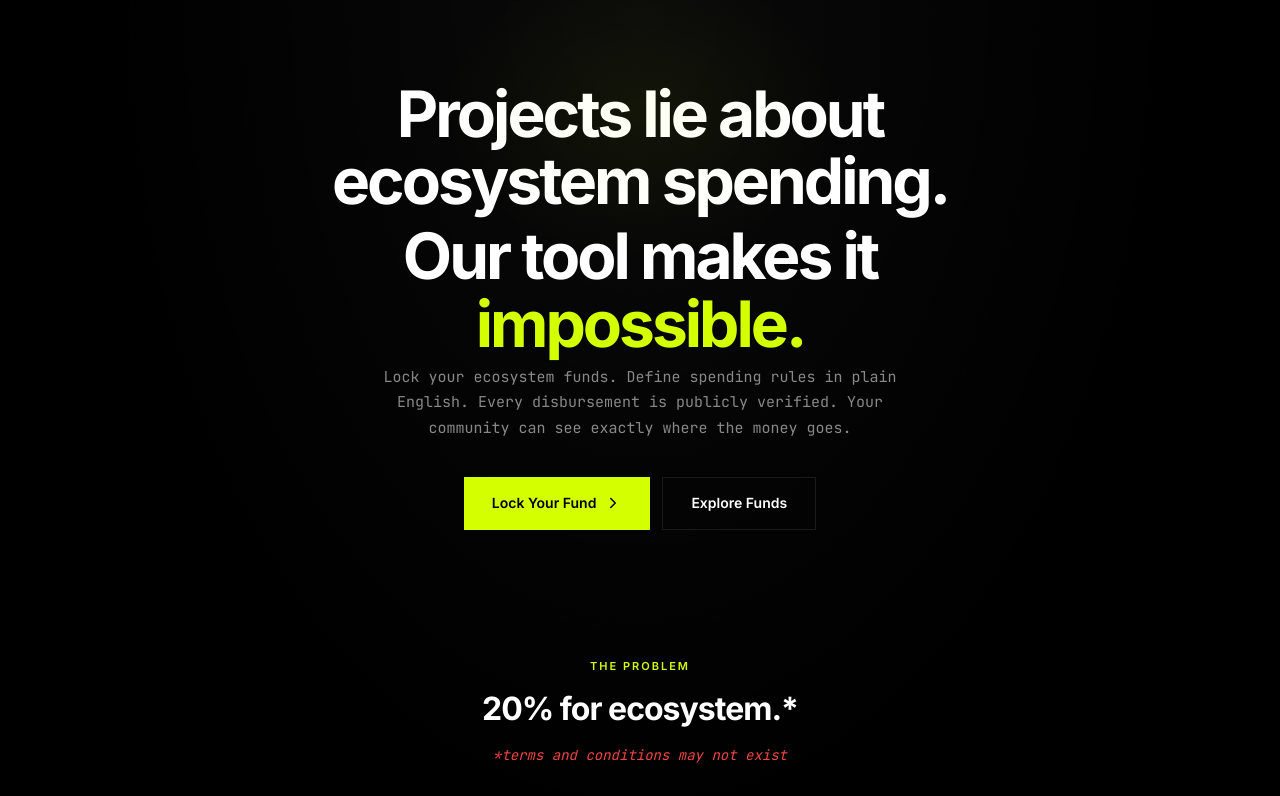
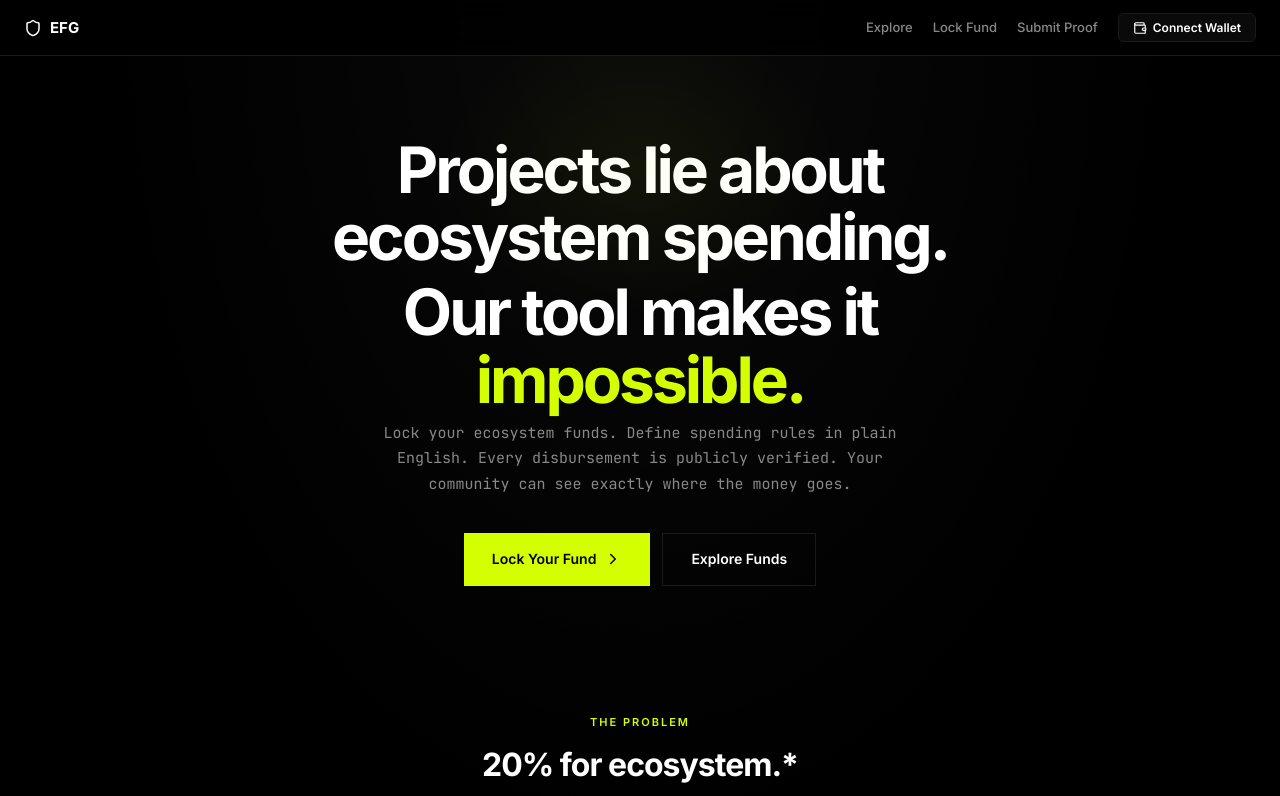
Before and after one commit to latiblack/ecosystem-fund-guardian, a React (Vite) app in the folder frontend/: page / in a window 1280 px wide. Shown: the top 796 px of the page. Built offline with nearby package versions, Linux system fonts and the light colour scheme; no server answers.

Commit message:
Restore navbar on all pages, remove hamburger menu

```diff
--- a/frontend/src/App.jsx
+++ b/frontend/src/App.jsx
@@ -1,6 +1,5 @@
-import { BrowserRouter, Routes, Route, Link, useLocation } from "react-router-dom";
-import { useState } from "react";
-import { Menu, X, Shield, Wallet } from "lucide-react";
+import { BrowserRouter, Routes, Route, Link } from "react-router-dom";
+import { Shield, Wallet } from "lucide-react";
 import { WalletProvider, useWallet } from "./context/WalletContext";
 import Landing from "./pages/Landing";
 import Explore from "./pages/Explore";
@@ -10,11 +9,7 @@ import SubmitEvidence from "./pages/SubmitEvidence";
 import "./index.css";
 
 function Navbar() {
-  const [open, setOpen] = useState(false);
-  const location = useLocation();
   const { address, connecting, connect, disconnect } = useWallet();
-
-  const close = () => setOpen(false);
 
   const shortAddr = address
     ? `${address.slice(0, 6)}...${address.slice(-4)}`
@@ -22,19 +17,15 @@ function Navbar() {
 
   return (
     <nav className="navbar">
-      <Link to="/" className="logo" onClick={close}>
+      <Link to="/" className="logo">
         <Shield size={18} />
         <span>EFG</span>
       </Link>
 
-      <button className="menu-toggle" onClick={() => setOpen(!open)}>
-        {open ? <X size={20} /> : <Menu size={20} />}
-      </button>
-
-      <div className={`nav-links ${open ? "open" : ""}`}>
-        <Link to="/explore" onClick={close}>Explore</Link>
-        <Link to="/create" onClick={close}>Lock Fund</Link>
-        <Link to="/submit" onClick={close}>Submit Proof</Link>
+      <div className="nav-links">
+        <Link to="/explore">Explore</Link>
+        <Link to="/create">Lock Fund</Link>
+        <Link to="/submit">Submit Proof</Link>
 
         {shortAddr ? (
           <button className="btn btn-wallet btn-connected" onClick={disconnect}>
@@ -56,19 +47,8 @@ export default function App() {
   return (
     <WalletProvider>
       <BrowserRouter>
-        <AppLayout />
-      </BrowserRouter>
-    </WalletProvider>
-  );
-}
-
-function AppLayout() {
-  const location = useLocation();
-  const isLanding = location.pathname === "/";
-
-  return (
         <div className="app">
-      {!isLanding && <Navbar />}
+          <Navbar />
           <main className="main">
             <Routes>
               <Route path="/" element={<Landing />} />
@@ -79,5 +59,7 @@ function AppLayout() {
             </Routes>
           </main>
         </div>
+      </BrowserRouter>
+    </WalletProvider>
   );
 }
```
Lines whose indentation alone changed are shown as unchanged.
